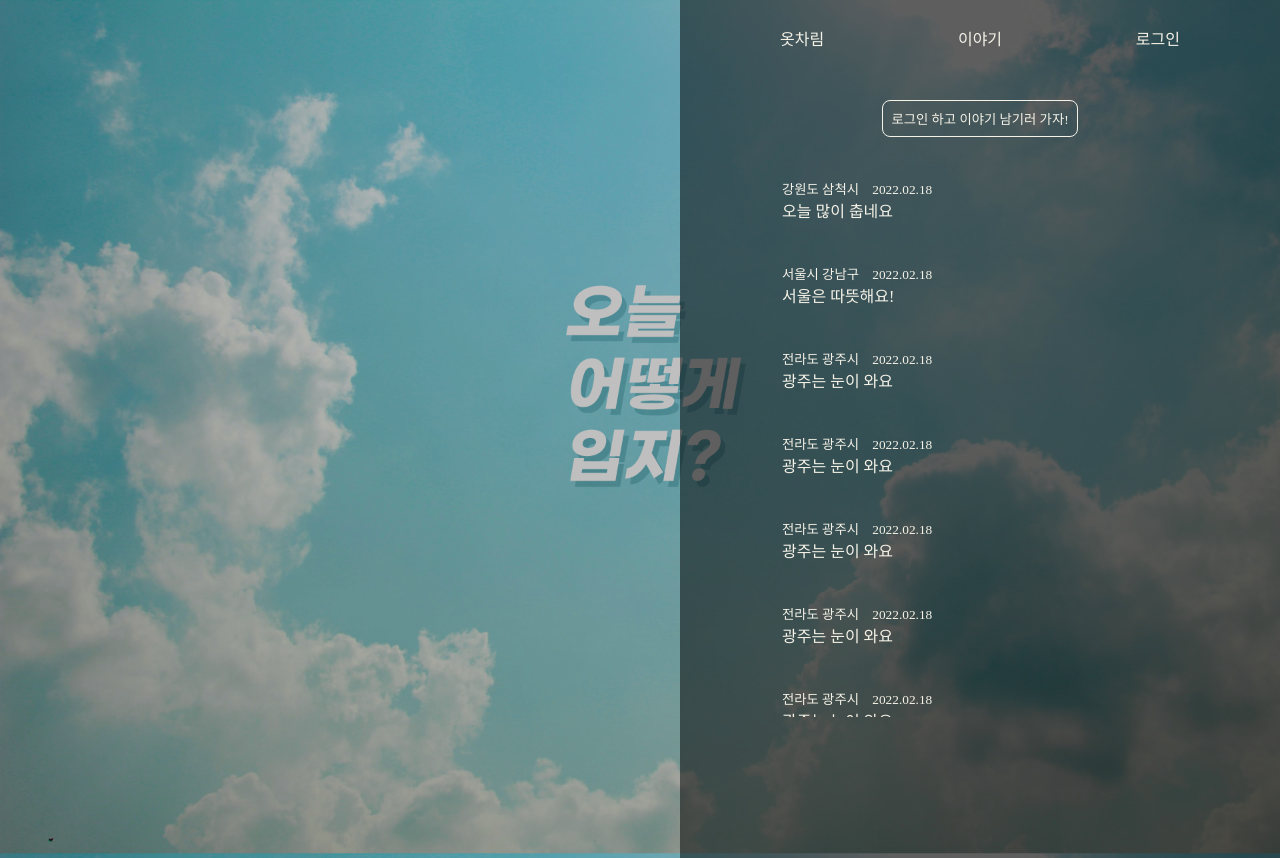
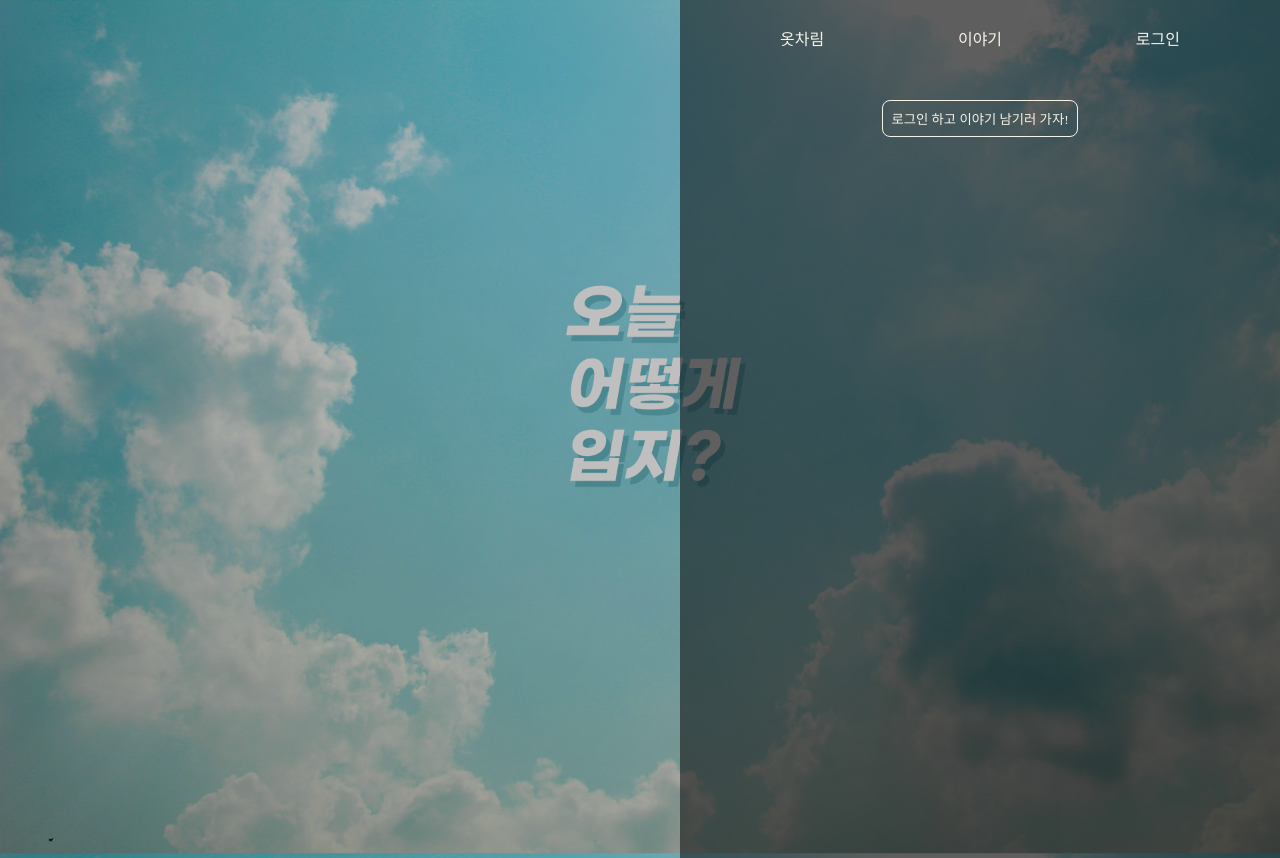
Before and after one commit to maino77/SparataWeather, a Flask app: page /comment in a window 1280 px wide. Run offline with Flask 2, Linux system fonts and the light colour scheme; data that the repository does not hold is empty; some web fonts are replaced.

Commit message:
[수정] 코멘트 예시 삭제

```diff
--- a/templates/comment.html
+++ b/templates/comment.html
@@ -49,48 +49,6 @@
                 </div>
                 <div class="comment-scroll">
                     <table class="comment-table" id="table-box">
-                        <tr>
-                            <td class="form-text"><small class="text-muted">강원도 삼척시 <span
-                                    class="date">    2022.02.18</span></small>
-                                오늘 많이 춥네요
-                            </td>
-                        </tr>
-                        <tr>
-                            <td class="form-text"><small class="text-muted">서울시 강남구 <span
-                                    class="date">2022.02.18</span></small>
-                                서울은 따뜻해요!
-                            </td>
-                        </tr>
-                        <tr>
-                            <td class="form-text"><small class="text-muted">전라도 광주시 <span
-                                    class="date">2022.02.18</span></small>
-                                광주는 눈이 와요
-                            </td>
-                        </tr>
-                        <tr>
-                            <td class="form-text"><small class="text-muted">전라도 광주시 <span
-                                    class="date">2022.02.18</span></small>
-                                광주는 눈이 와요
-                            </td>
-                        </tr>
-                        <tr>
-                            <td class="form-text"><small class="text-muted">전라도 광주시 <span
-                                    class="date">2022.02.18</span></small>
-                                광주는 눈이 와요
-                            </td>
-                        </tr>
-                        <tr>
-                            <td class="form-text"><small class="text-muted">전라도 광주시 <span
-                                    class="date">2022.02.18</span></small>
-                                광주는 눈이 와요
-                            </td>
-                        </tr>
-                        <tr>
-                            <td class="form-text"><small class="text-muted">전라도 광주시 <span
-                                    class="date">2022.02.18</span></small>
-                                광주는 눈이 와요
-                            </td>
-                        </tr>
                     </table>
                 </div>
             </div>
```
Also changed, not shown: templates/comment_ok.html (+0 -42 lines).
